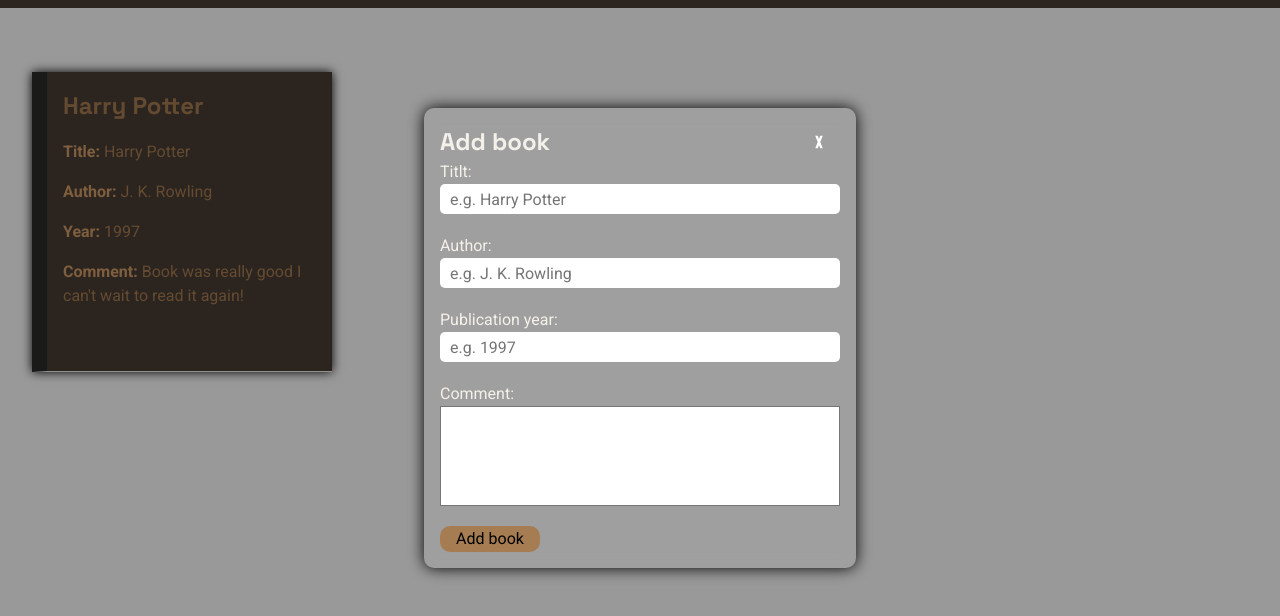
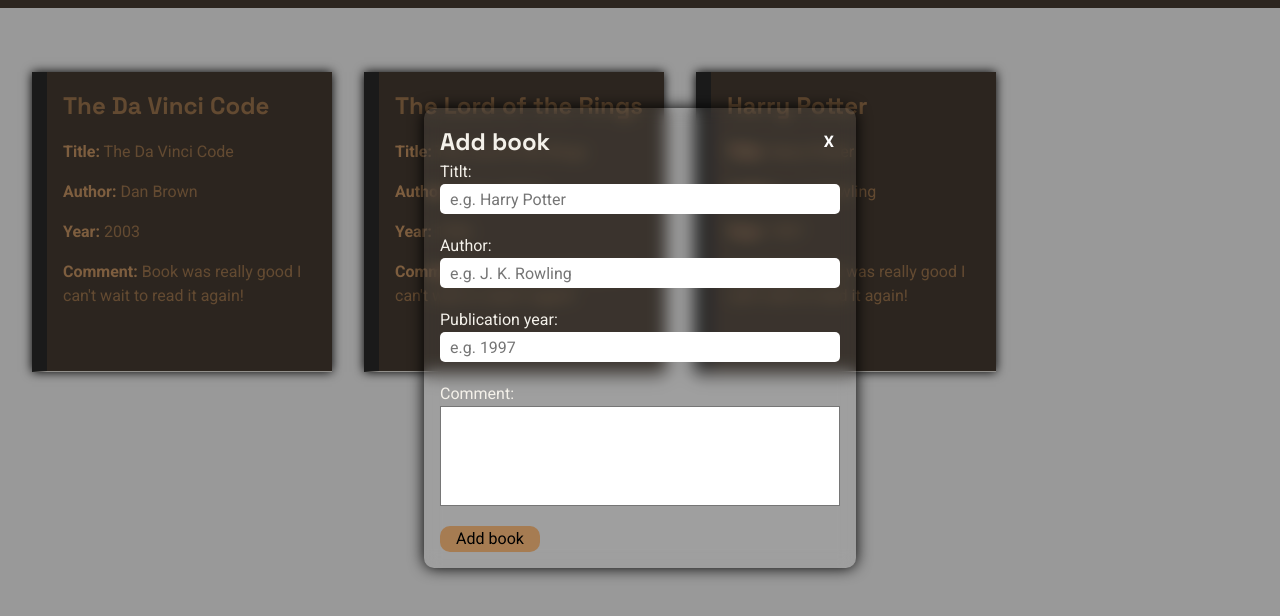
Before and after one commit to codingbyday3/library, a plain HTML site: page index.html in a window 1280 px wide. Both pictures are taken after a click on the button "Add book". Shown: the part 62-678 px from the top of the page. Drawn offline with Linux system fonts and the light colour scheme.

Commit message:
Add: some verifications on inputs

```diff
--- a/index.html
+++ b/index.html
@@ -17,24 +17,25 @@
   <main>
 
     <dialog>
-      <form action="" method="dialog">
+      <form action="" method="dialog" autocomplete="off">
         <div class="form-x-container">
           <h2>Add book</h2>
           <button>
-            <svg class="icon" xmlns="http://www.w3.org/2000/svg" viewBox="0 0 24 24">
-              <title>alpha-x</title>
-              <path d="M9,7L11,12L9,17H11L12,14.5L13,17H15L13,12L15,7H13L12,9.5L11,7H9Z" />
-            </svg>
+            <span class="icon">X</span>
           </button>
         </div>
         <label for="title">Titlt:</label>
-        <input id="title" placeholder="e.g. Harry Potter" type="text">
+        <input id="title" placeholder="e.g. Harry Potter" type="text" name="book-title" autocomplete="off" required>
+
         <label for="author">Author:</label>
-        <input id="author" placeholder="e.g. J. K. Rowling" type="text">
+        <input id="author" placeholder="e.g. J. K. Rowling" type="text" name="book-author" autocomplete="off" required>
+
         <label for="year">Publication year:</label>
-        <input type="tel" placeholder="e.g. 1997" name="" id="year">
+        <input type="tel" placeholder="e.g. 1997" name="book-year" id="year" maxlength="4" pattern="\d{4}" title="Please enter valid year" autocomplete="off" required>
+
         <label for="comment">Comment:</label>
-        <textarea name="" id=""></textarea>
+        <textarea maxlength="60" name="book-comment" id="comment"></textarea>
+
         <button class="submit-btn" type="submit">Add book</button>
       </form>
     </dialog>
--- a/library.js
+++ b/library.js
@@ -2,17 +2,31 @@ const addBookBtn = document.querySelector(".add-book-btn")
 const addBookForm = document.querySelector("dialog")
 const closeBookForm = document.querySelector(".icon")
 const bookContainer = document.querySelector("main")
-book = {
+books = [{
   id:crypto.randomUUID(),
   title:"Harry Potter",
   author:"J. K. Rowling",
   year:1997,
   comment:"Book was really good I can't wait to read it again!"
-}
+},{
+  id:crypto.randomUUID(),
+  title:"The Lord of the Rings",
+  author:"J.R.R. Tolkien",
+  year:1954,
+  comment:"Book was really good I can't wait to read it again!"
+},{
+  id:crypto.randomUUID(),
+  title:"The Da Vinci Code",
+  author:"Dan Brown",
+  year:2003,
+  comment:"Book was really good I can't wait to read it again!"
+}]
 
 function main(){
   displayDialog()
-  displayBook(book)
+  for (book of books){
+    displayBook(book)
+  }
 }
 
 function displayBook(bookDetails){
--- a/style.css
+++ b/style.css
@@ -178,7 +178,8 @@ button[type="submit"]:hover{
 .icon{
   width: 30px;
   height: 30px;
-  fill: white;
+  color: white;
+  font-weight: bold;
 }
 
 .form-x-container{
@@ -193,7 +194,7 @@ button[type="submit"]:hover{
 }
 
 .icon:hover{
-  fill: var(--clr-brown);
+  color: var(--clr-brown);
   cursor: pointer;
 }
 
@@ -201,3 +202,8 @@ button[type="submit"]:hover{
   font-weight: bold;
   color: #d29d69;
 }
+
+input:focus,
+textarea:focus{
+  outline: none;
+}
```
